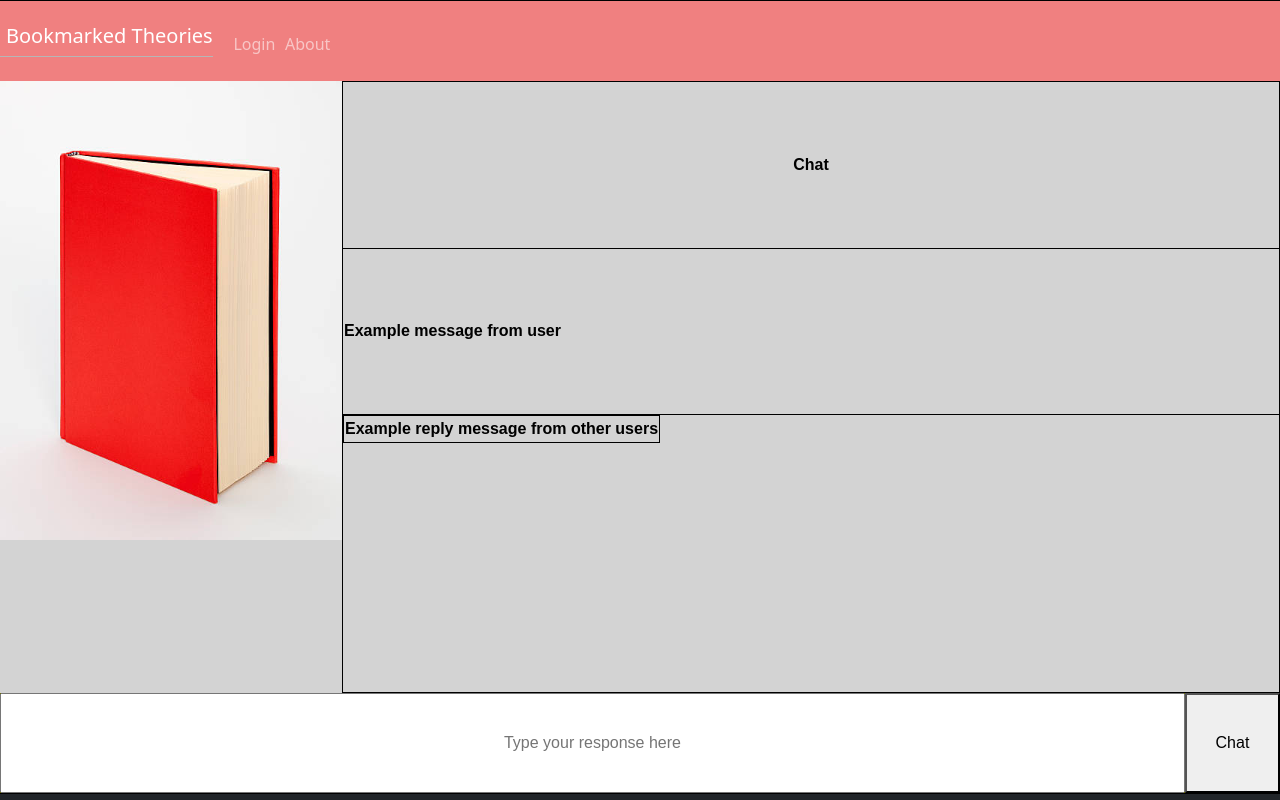
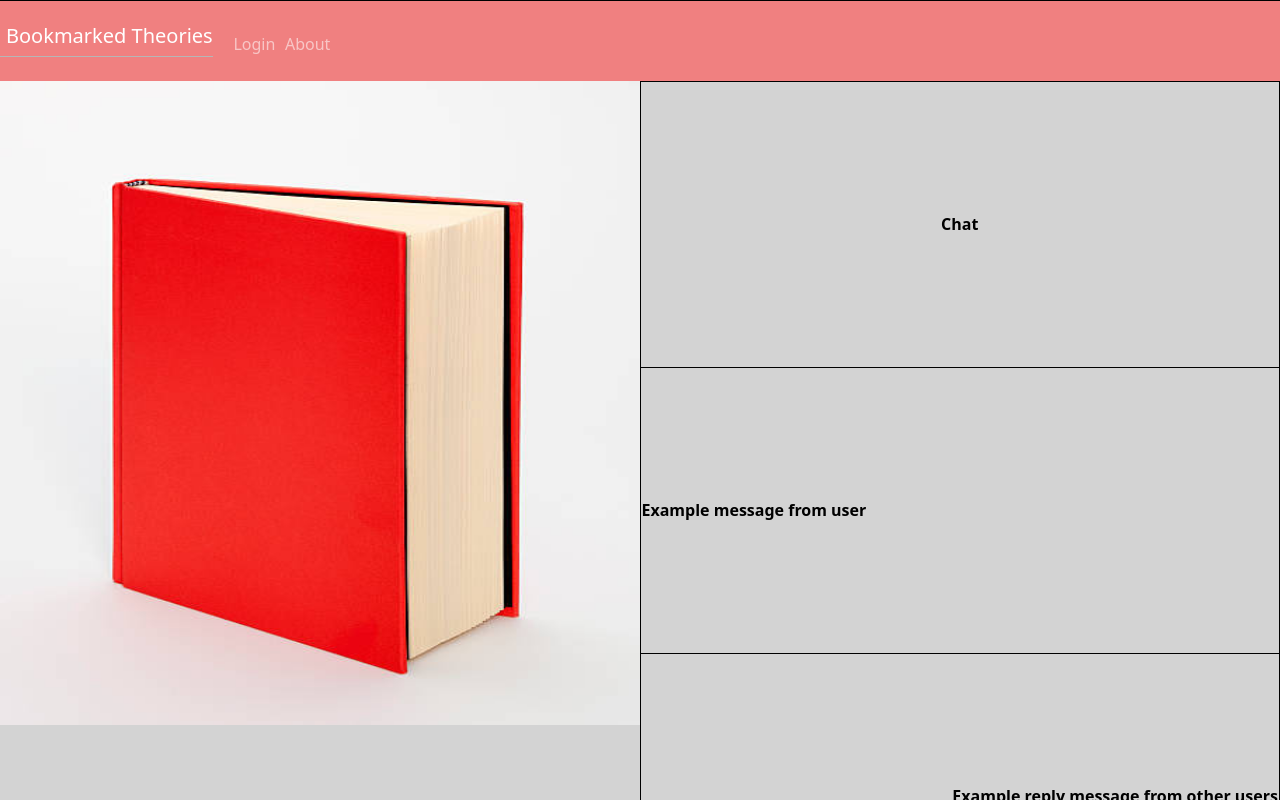
Before and after one commit to abwilson2002/startup, a React (Vite) app: page /Book in a window 1280 px wide. Shown: the top 800 px of the page. Built offline with nearby package versions, Linux system fonts and the light colour scheme.

Commit message:
fixed Book page

```diff
--- a/src/Book/Book.css
+++ b/src/Book/Book.css
@@ -13,12 +13,12 @@ body {
 }
 
 .main-container {
-    margin-top: 80px;;
-    text-align: center;
+    margin-top: 80px;
     color: black;
     background-color: lightgrey;
     display: flex;
     flex-direction: row;
+    flex-wrap: nowrap;
     height: 100%;
     width: 100%;
 }
@@ -27,30 +27,33 @@ body {
     height: 75%;
     margin: 0;
 }
-.chat-table {
+.chat-section {
+    text-align: center;
     flex: 14;
-    border: thin black solid;
     font-size: 50;
     font-family: sans-serif;
     height: 100%;
-    max-height: min-content;
+    min-height: min-content;
     overflow-y: auto;
-    justify-content: center;
+    display: flex;
+    flex-direction: column;
     padding: 0;
     margin: 0;
 }
-.messages {
+th {
+    flex: 1;
+    float: center;
     height: min-content;
-    border: thin black solid;
+}
+td#selfReport {
+    flex: 2;
+    max-height: min-content;
     text-align: left;
 }
-.selfReport {
-    text-align: left;
+td#otherReport {
+    flex: 2;
     max-height: min-content;
-}
-.otherReport {
     text-align: right;
-    max-height: min-content;
 }
 
 #userInput {
--- a/src/Book/Book.jsx
+++ b/src/Book/Book.jsx
@@ -15,7 +15,7 @@ export function Book() {
                     <td className="messages"id="selfReport">Example message from user</td>
                 </tr>
                 <tr>
-                    <p><td className="messages" id="otherReport">Example reply message from other users</td></p>
+                    <td className="messages" id="otherReport">Example reply message from other users</td>
                 </tr>
             </table>
         </section>
--- a/src/Book/Book2.jsx
+++ b/src/Book/Book2.jsx
@@ -1,5 +1,5 @@
 import React from "react";
-import 'bootstrap/dist/css/bootstrap.min.css';
+//import 'bootstrap/dist/css/bootstrap.min.css';
 import "./Book.css";
 
 export function Book2() {
@@ -12,10 +12,10 @@ export function Book2() {
                       <th>Chat</th>
                   </tr>
                   <tr>
-                    <td className="selfReport">Example message from user</td>
+                      <td className="messages"id="selfReport">Example message from user</td>
                   </tr>
                   <tr>
-                    <p><td className="otherReport">Example reply message from other users</td></p>
+                      <td className="messages" id="otherReport">Example reply message from other users</td>
                   </tr>
               </table>
           </section>
--- a/src/Main/Main.css
+++ b/src/Main/Main.css
@@ -22,6 +22,10 @@ h6 {
 table {
     flex: 1;
     text-align: center;
+    border: thin black solid;
+}
+th, tr, td {
+    border: thin black solid;
 }
 
 footer {
```
Lines whose indentation alone changed are shown as unchanged.
